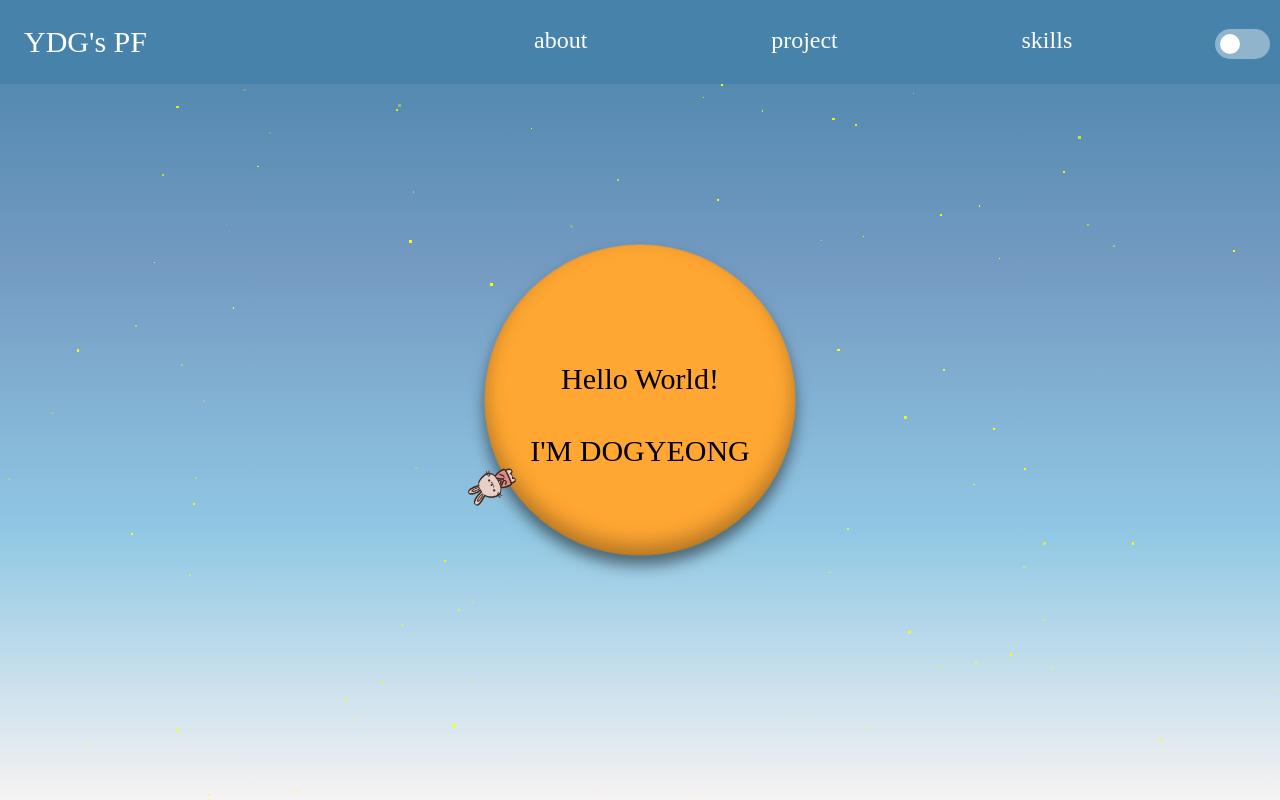
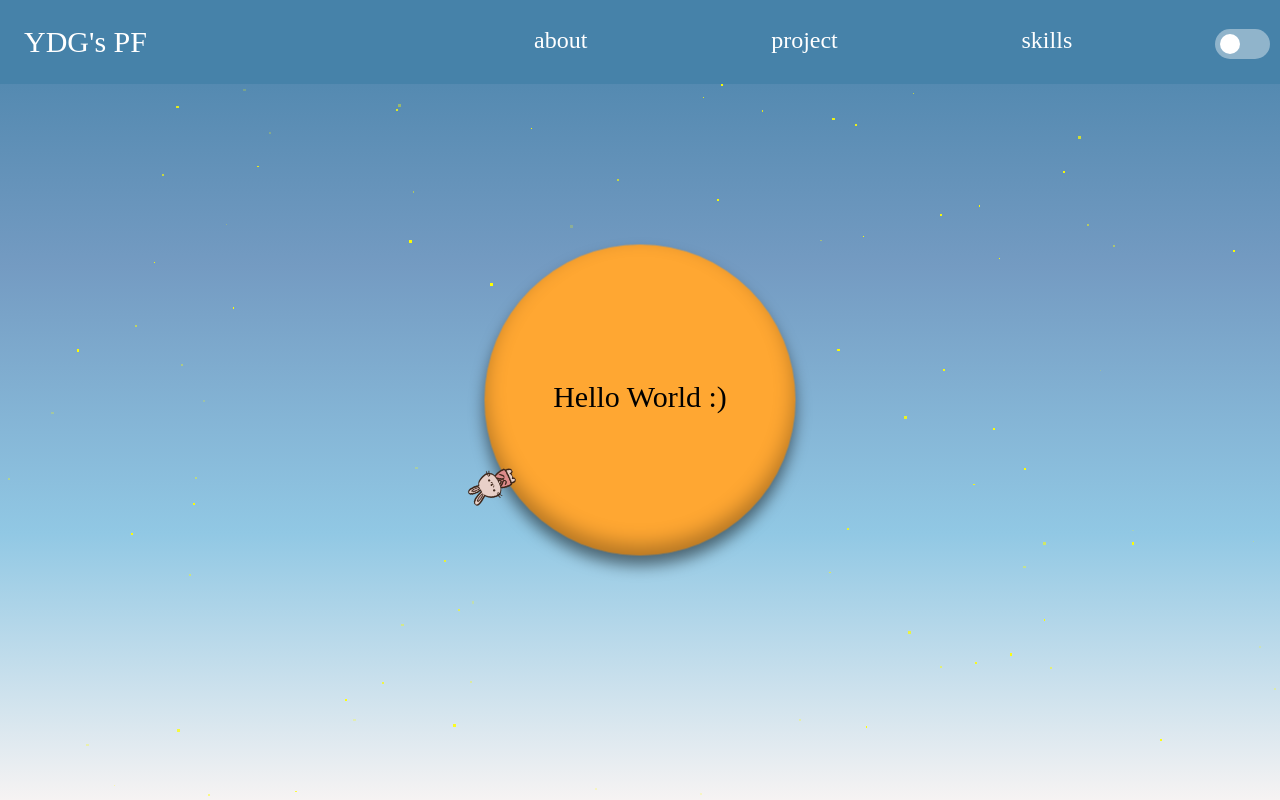
Before and after one commit to yeomdogyeong/my_portfolio, a React (Create React App) app: page / in a window 1280 px wide. Shown: the top 800 px of the page. Built offline with nearby package versions, Linux system fonts and the light colour scheme; a web font is replaced by a local one.

Commit message:
[design]star.tsx 달 문구 수정

```diff
--- a/src/components/Star.tsx
+++ b/src/components/Star.tsx
@@ -70,9 +70,8 @@ const Star: React.FC<StarProps> = ({ isDarkMode }) => {
               animate={{ scale: 1 }}
               className="font-intelon flex flex-col justify-center items-center h-2/3 mb-10 text-3xl"
             >
-              <p>Hello World!</p>
+              <p>Hello World :)</p>
               <br />
-              <p>I'M DOGYEONG</p>
             </motion.div>
           </div>
         </div>
```
